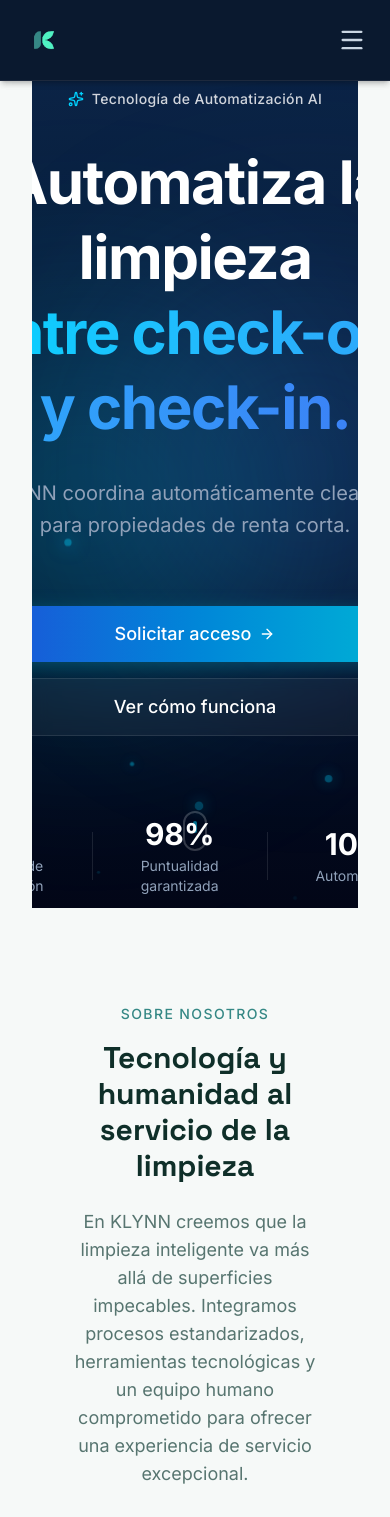
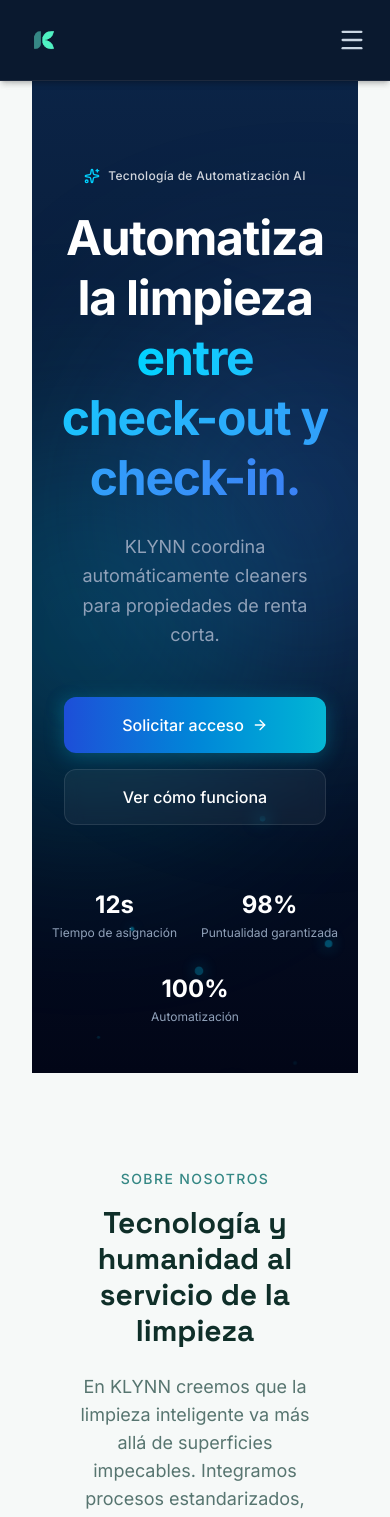
Before and after one commit to hostklynn-ux/klynn-landing, a Next.js app: page / in a window 390 px wide. Shown: the top 1517 px of the page. Built offline with nearby package versions, Linux system fonts and the light colour scheme.

Commit message:
styles: fix with ui/ux notes

```diff
--- a/src/components/landing/Hero.tsx
+++ b/src/components/landing/Hero.tsx
@@ -35,19 +35,13 @@
   }, []);
 
   return (
-    <section id="hero" className="relative min-h-screen flex items-center justify-center px-6 overflow-hidden hero-section">
+    <section id="hero" className="relative min-h-[90vh] lg:min-h-screen flex items-center justify-center px-4 sm:px-6 overflow-hidden hero-section pt-24 pb-12 lg:pt-0 lg:pb-0">
 
-      <div className="absolute inset-0 bg-gradient-to-b from-[#0B2447] via-[#071830] to-[#020617]">
+      <div className="absolute inset-0 bg-gradient-to-b from-[#0B2447] via-[#071830] to-[#020617] z-0">
 
         <div className="particles-container">
-          <div className="particle"></div>
-          <div className="particle"></div>
-          <div className="particle"></div>
-          <div className="particle"></div>
-          <div className="particle"></div>
-          <div className="particle"></div>
-          <div className="particle"></div>
-          <div className="particle"></div>
+          <div className="particle"></div><div className="particle"></div><div className="particle"></div><div className="particle"></div>
+          <div className="particle"></div><div className="particle"></div><div className="particle"></div><div className="particle"></div>
         </div>
         <div className="absolute inset-0 bg-grid-subtle opacity-20"></div>
 
@@ -55,29 +49,29 @@
         <div className="absolute bottom-1/4 right-1/4 w-96 h-96 bg-[#00d2ff]/20 rounded-full blur-[100px] animate-pulse-slow-delayed"></div>
       </div>
 
-      <div className="relative z-10 max-w-5xl mx-auto text-center space-y-8" style={{ transform: `translateY(${scrollY * 0.3}px)` }}>
+      <div className="relative z-10 w-full max-w-5xl mx-auto text-center space-y-6 sm:space-y-8" style={{ transform: `translateY(${scrollY * 0.3}px)` }}>
 
-        <div className="inline-flex items-center gap-2 px-6 py-3 glass-badge mb-6 animate-fade-in-up">
+        <div className="inline-flex items-center gap-2 px-4 py-2 sm:px-6 sm:py-3 glass-badge mb-4 sm:mb-6 animate-fade-in-up">
           <Sparkles className="w-4 h-4 text-[#00d2ff]" />
-          <span className="text-gray-300 text-sm font-medium tracking-wide">Tecnología de Automatización AI</span>
+          <span className="text-gray-300 text-xs sm:text-sm font-medium tracking-wide">Tecnología de Automatización AI</span>
         </div>
 
-        <h1 className="text-6xl lg:text-7xl xl:text-8xl font-bold text-white leading-tight tracking-tight animate-fade-in-up-delay-1">
+        <h1 className="text-5xl sm:text-6xl lg:text-7xl xl:text-8xl font-bold text-white leading-tight tracking-tight animate-fade-in-up-delay-1 px-2">
           Automatiza la limpieza
-          <br />
+          <br className="hidden sm:block" />
           <span className="bg-clip-text text-transparent bg-gradient-to-r from-[#00d2ff] to-[#3b82f6]">
-            entre check-out y check-in.
+            {" "}entre check-out y check-in.
           </span>
         </h1>
 
-        <h3 className="text-xl lg:text-2xl text-slate-400 max-w-3xl mx-auto leading-relaxed animate-fade-in-up-delay-2">
+        <h3 className="text-lg sm:text-xl lg:text-2xl text-slate-400 max-w-3xl mx-auto leading-relaxed animate-fade-in-up-delay-2 px-4">
           KLYNN coordina automáticamente cleaners para propiedades de renta corta.
         </h3>
 
-        <div className="flex flex-col sm:flex-row gap-4 justify-center pt-8 animate-fade-in-up-delay-3">
+        <div className="flex flex-col sm:flex-row gap-4 justify-center pt-6 sm:pt-8 animate-fade-in-up-delay-3 w-full max-w-sm sm:max-w-none mx-auto px-4 sm:px-0">
 
           <Button
-            className="relative group inline-flex items-center justify-center gap-2 px-10 py-7 text-white font-medium text-lg transition-all duration-300 bg-gradient-to-r from-[#1d4ed8] to-[#06b6d4] hover:from-[#1e40af] hover:to-[#0891b2] shadow-[0_4px_20px_rgba(6,182,212,0.3)] hover:shadow-[0_4px_25px_rgba(6,182,212,0.5)] border-0 rounded-xl"
+            className="relative group flex items-center justify-center gap-2 w-full sm:w-auto px-8 h-14 text-white font-medium text-base sm:text-lg transition-all duration-300 bg-gradient-to-r from-[#1d4ed8] to-[#06b6d4] hover:from-[#1e40af] hover:to-[#0891b2] shadow-[0_4px_20px_rgba(6,182,212,0.3)] hover:shadow-[0_4px_25px_rgba(6,182,212,0.5)] border-0 rounded-xl"
             onClick={() => {
               const el = document?.getElementById('contact');
               if (el) {
@@ -89,36 +83,38 @@
             <ArrowRight className="w-5 h-5 transition-transform duration-300 group-hover:translate-x-1" />
           </Button>
 
-          <Button
-            className="inline-flex items-center justify-center px-10 py-7 text-white font-medium text-lg transition-all duration-300 bg-white/5 border border-white/10 hover:bg-white/10 hover:border-[#00d2ff]/40 rounded-xl backdrop-blur-sm"
+          <Link
+            href="#how-klynn-works"
+            className="flex items-center justify-center w-full sm:w-auto px-8 h-14 text-white font-medium text-base sm:text-lg transition-all duration-300 bg-white/5 border border-white/10 hover:bg-white/10 hover:border-[#00d2ff]/40 rounded-xl backdrop-blur-sm"
           >
-            <Link href="#how-klynn-works">
-              Ver cómo funciona
-            </Link>
-          </Button>
-
+            Ver cómo funciona
+          </Link>
 
         </div>
 
-        <div className="flex items-center justify-center gap-12 pt-12 animate-fade-in-up-delay-4">
+        <div className="flex flex-wrap items-center justify-center gap-6 sm:gap-12 pt-10 sm:pt-12 animate-fade-in-up-delay-4">
           <div className="text-center">
-            <div className="text-3xl font-bold text-white mb-1">12s</div>
-            <div className="text-sm text-slate-400">Tiempo de asignación</div>
+            <div className="text-2xl sm:text-3xl font-bold text-white mb-1">12s</div>
+            <div className="text-xs sm:text-sm text-slate-400">Tiempo de asignación</div>
           </div>
-          <div className="h-12 w-px bg-white/10"></div>
+
+          <div className="hidden sm:block h-12 w-px bg-white/10"></div>
+
           <div className="text-center">
-            <div className="text-3xl font-bold text-white mb-1">98%</div>
-            <div className="text-sm text-slate-400">Puntualidad garantizada</div>
+            <div className="text-2xl sm:text-3xl font-bold text-white mb-1">98%</div>
+            <div className="text-xs sm:text-sm text-slate-400">Puntualidad garantizada</div>
           </div>
-          <div className="h-12 w-px bg-white/10"></div>
-          <div className="text-center">
-            <div className="text-3xl font-bold text-white mb-1">100%</div>
-            <div className="text-sm text-slate-400">Automatización</div>
+
+          <div className="hidden md:block h-12 w-px bg-white/10"></div>
+
+          <div className="text-center w-full md:w-auto mt-2 md:mt-0">
+            <div className="text-2xl sm:text-3xl font-bold text-white mb-1">100%</div>
+            <div className="text-xs sm:text-sm text-slate-400">Automatización</div>
           </div>
         </div>
       </div>
 
-      <div className="absolute bottom-12 left-1/2 transform -translate-x-1/2 animate-bounce">
+      <div className="absolute bottom-8 sm:bottom-12 left-1/2 transform -translate-x-1/2 animate-bounce hidden sm:block z-20">
         <div className="w-6 h-10 border-2 border-white/20 rounded-full flex items-start justify-center p-2">
           <div className="w-1 h-3 bg-[#00d2ff]/50 rounded-full"></div>
         </div>
```
